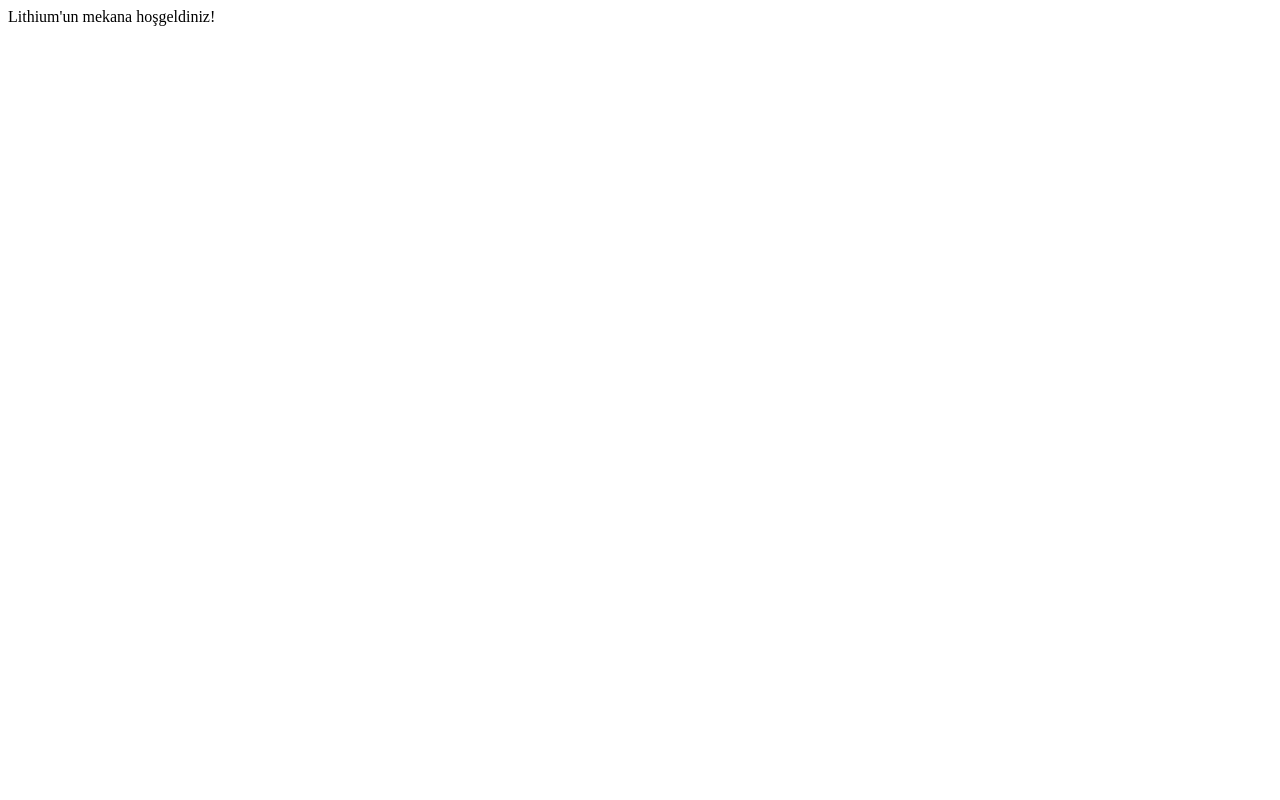
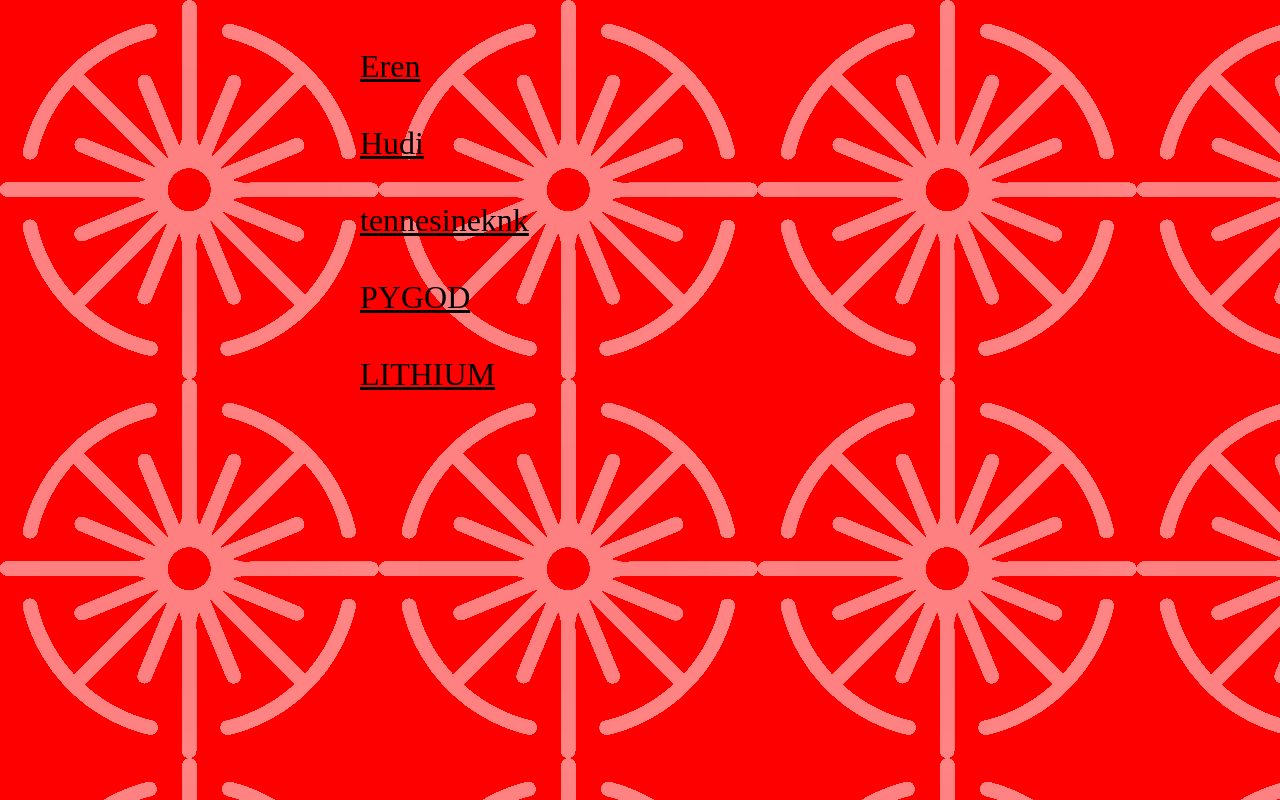
Before and after one commit to capitanhudi/web, a plain HTML site: page index.html in a window 1280 px wide. Drawn offline with Linux system fonts and the light colour scheme.

Commit message:
update to v2

```diff
--- /dev/null
+++ b/color.css
@@ -0,0 +1,20 @@
+body{
+    background-color: red;
+    background-image:url(yarisaydam2.png) ;
+}
+.yarisaydam{
+
+    width: 127px;
+
+}
+.lithium{
+    color: black;
+    font-size:xx-large ;
+}
+.litdiv{
+    width: 600px;
+    padding: 20px;
+    position: relative;
+    margin: auto;
+
+}
--- a/index.html
+++ b/index.html
@@ -2,9 +2,24 @@
     <head>
         <title>LITHIUM MEKAN</title>
         <link rel="icon" href="icon.png" type="png">
+        <link rel="stylesheet" href="color.css">
     </head>
-<body>
-     <span>Lithium'un mekana hoşgeldiniz!</span>
+<body class="a">
+    <div class="litdiv">
+        <div class="litdiv"><a class="lithium"  href="https://github.com/ErenKeles0">Eren</a></div>
+        <div class="litdiv"><a class="lithium" href="https://github.com/capitanhudi">Hudi</a></div>
+        <div class="litdiv"><a class="lithium" href="https://github.com/tennessinegd">tennesineknk</a></div>
+        <div class="litdiv"><a class="lithium" href="https://github.com/Mehmet-Kucak">PYGOD</a></div>
+        <div class="litdiv"><a class="lithium" href="https://github.com/Lithium-Games-Development">LITHIUM</a></div>
+
+
+
+    </div>
+
+
+
+
+
 </body>
 
 
```
Also changed, not shown: siyah.png (added), yarisaydam.png (added), yarisaydam2.png (added).
